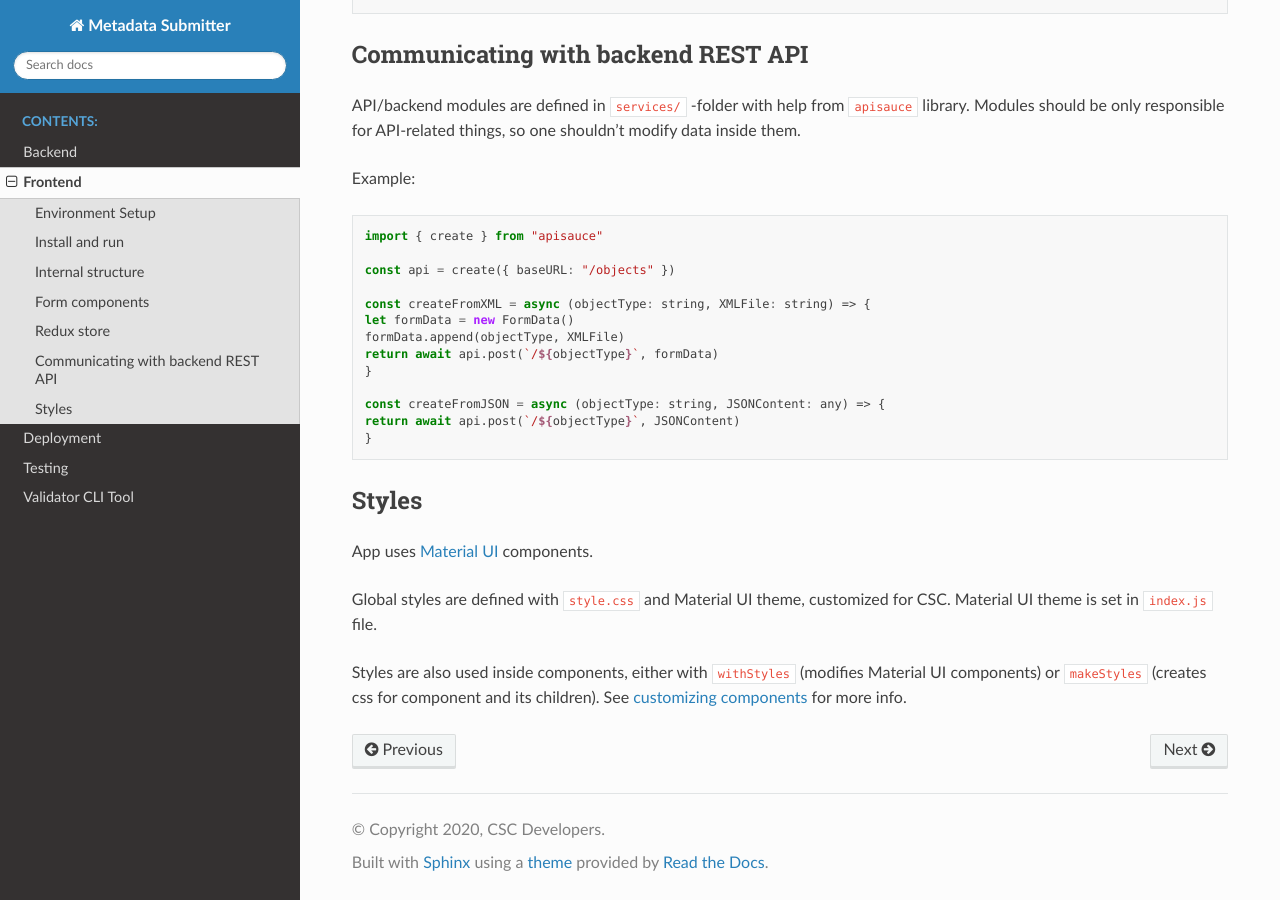
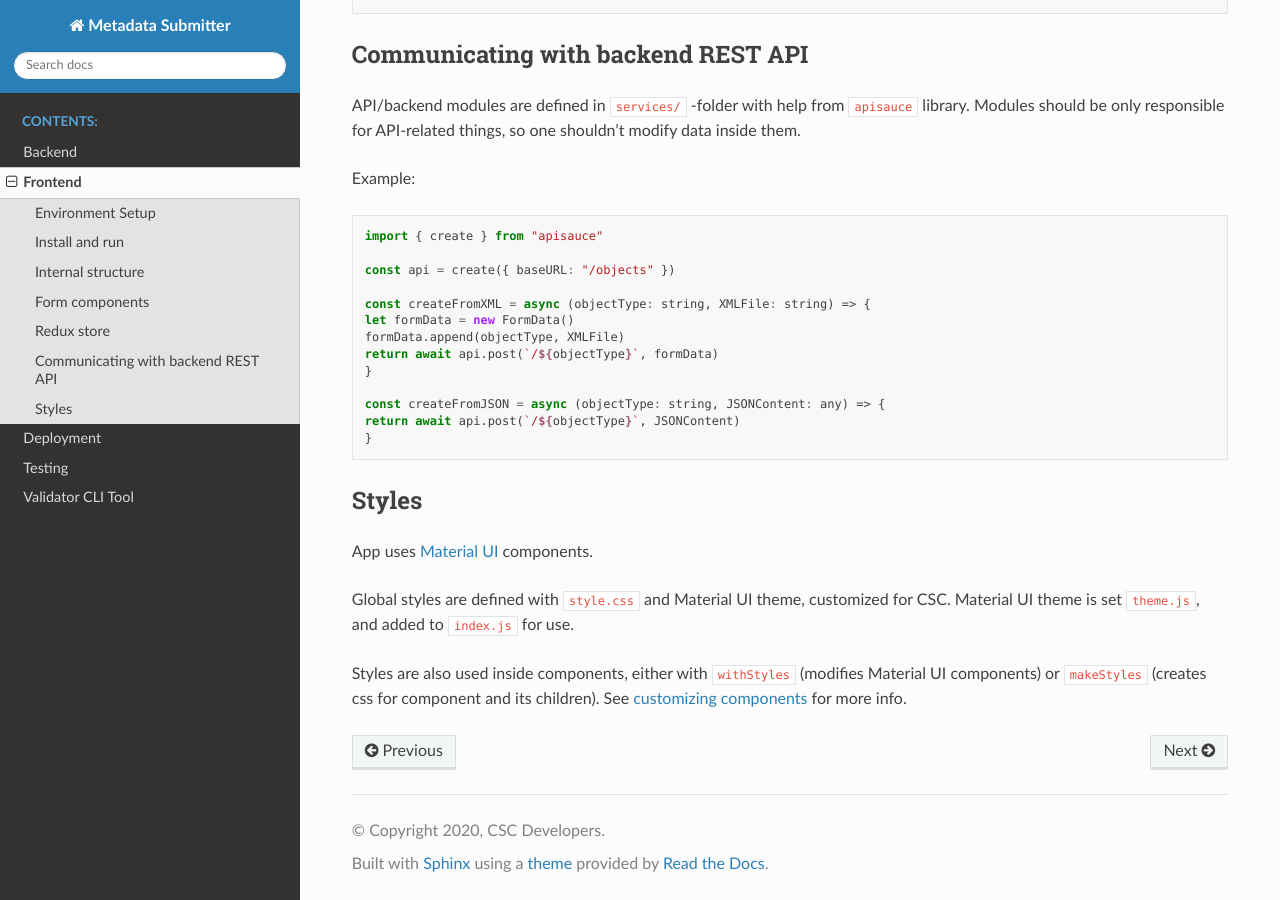
Before and after one commit to CSCfi/metadata-submitter, a Sphinx documentation site: the page built from docs/frontend.rst, in a window 1280 px wide and 900 px high, scrolled down 2241 px. Built offline with Sphinx 7.4.7 and the Read the Docs theme 2.0.0, drawn with Linux system fonts in a browser that asks for light colours.

Commit message:
correct frontend style location

```diff
--- a/docs/frontend.rst
+++ b/docs/frontend.rst
@@ -137,7 +137,7 @@ Styles
 
 App uses `Material UI <https://material-ui.com/>`_ components.
 
-Global styles are defined with ``style.css`` and Material UI theme, customized for CSC. Material UI theme is set in ``index.js`` file.
+Global styles are defined with ``style.css`` and Material UI theme, customized for CSC. Material UI theme is set ``theme.js``, and added to ``index.js`` for use.
 
 Styles are also used inside components, either with ``withStyles`` (modifies Material UI components) or ``makeStyles``
 (creates css for component and its children). See `customizing components <https://material-ui.com/customization/components/>`_ for more info.
```
